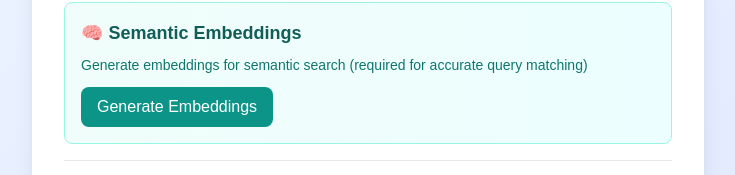
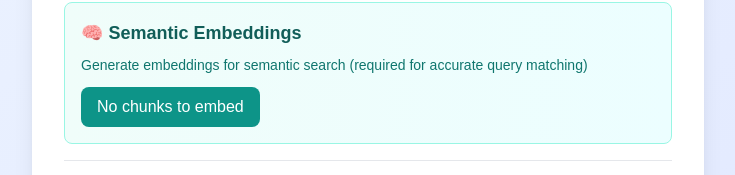
Before and after one commit to chenhexu/AI_chatbot, a Next.js app: page /admin/migrate in a window 1280 px wide. Shown: the part 404-579 px from the top of the page, without its empty margins (272-1007 px from the left). Built offline with nearby package versions, Linux system fonts and the light colour scheme; no server answers; the database is empty.

Commit message:
Fix embedding generation button - ensure column exists and show button when chunks exist

```diff
--- a/app/admin/migrate/page.tsx
+++ b/app/admin/migrate/page.tsx
@@ -177,8 +177,8 @@ export default function MigratePage() {
     checkStatus();
   }, []);
 
-  const embeddingPercentage = embeddingStats
-    ? Math.round((embeddingStats.withEmbedding / Math.max(embeddingStats.total, 1)) * 100)
+  const embeddingPercentage = embeddingStats && embeddingStats.total > 0
+    ? Math.round((embeddingStats.withEmbedding / embeddingStats.total) * 100)
     : 0;
 
   return (
@@ -269,10 +269,12 @@ export default function MigratePage() {
               </p>
 
               {/* Embedding Stats */}
-              {embeddingStats && (
+              {(embeddingStats || stats) && (
                 <div className="mb-3">
                   <div className="flex justify-between text-sm text-teal-700 mb-1">
-                    <span>Progress: {embeddingStats.withEmbedding} / {embeddingStats.total} chunks</span>
+                    <span>
+                      Progress: {embeddingStats?.withEmbedding || 0} / {embeddingStats?.total || stats?.chunks || 0} chunks
+                    </span>
                     <span>{embeddingPercentage}%</span>
                   </div>
                   <div className="w-full bg-teal-200 rounded-full h-2">
@@ -298,14 +300,16 @@ export default function MigratePage() {
               {/* Generate Button */}
               <button
                 onClick={generateEmbeddings}
-                disabled={embeddingStatus === 'generating' || (embeddingStats?.withoutEmbedding === 0)}
+                disabled={embeddingStatus === 'generating' || (embeddingStats && embeddingStats.withoutEmbedding === 0 && embeddingStats.total > 0)}
                 className="px-4 py-2 bg-teal-600 text-white rounded-lg hover:bg-teal-700 transition disabled:opacity-50 disabled:cursor-not-allowed"
               >
                 {embeddingStatus === 'generating'
-                  ? 'Generating...'
-                  : embeddingStats?.withoutEmbedding === 0
+                  ? `Generating... (${embeddingProgress?.processed || 0} processed, ${embeddingProgress?.remaining || 0} remaining)`
+                  : embeddingStats && embeddingStats.withoutEmbedding === 0 && embeddingStats.total > 0
                     ? 'All Embeddings Generated ✓'
-                    : 'Generate Embeddings'}
+                    : stats && stats.chunks > 0
+                      ? 'Generate Embeddings'
+                      : 'No chunks to embed'}
               </button>
 
               {embeddingStats?.withoutEmbedding === 0 && embeddingStats.total > 0 && (
--- a/app/api/migrate/route.ts
+++ b/app/api/migrate/route.ts
@@ -30,11 +30,15 @@ export async function GET() {
     const docCount = await getDocumentCount();
     const chunkCount = await getChunkCount();
 
+    // Ensure embedding column exists before getting stats
     let embeddingStats = { total: 0, withEmbedding: 0, withoutEmbedding: 0 };
     try {
+      await ensureEmbeddingColumn();
       embeddingStats = await getEmbeddingStats();
     } catch (e) {
-      console.log('Embedding stats not available yet');
+      console.log('Embedding stats not available yet:', e);
+      // If stats fail, at least show total chunks
+      embeddingStats = { total: chunkCount, withEmbedding: 0, withoutEmbedding: chunkCount };
     }
 
     return NextResponse.json({
```
